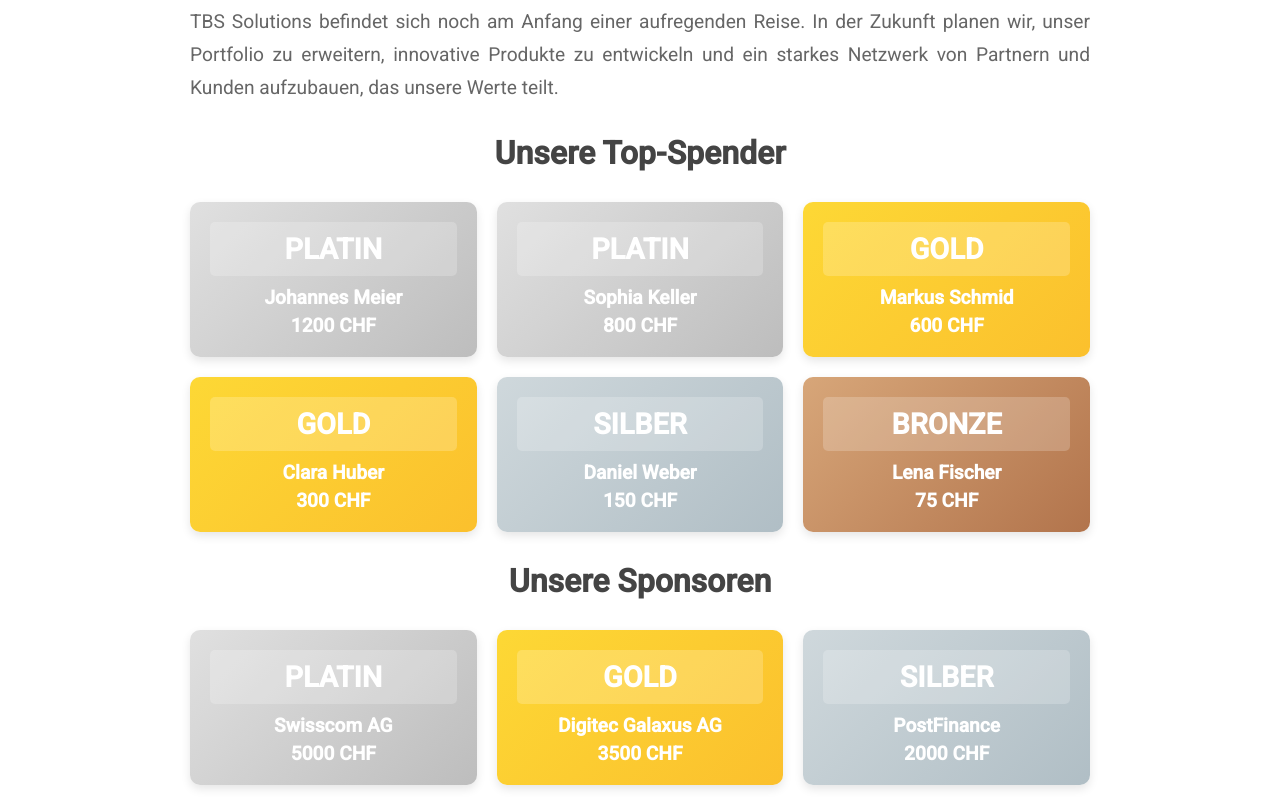
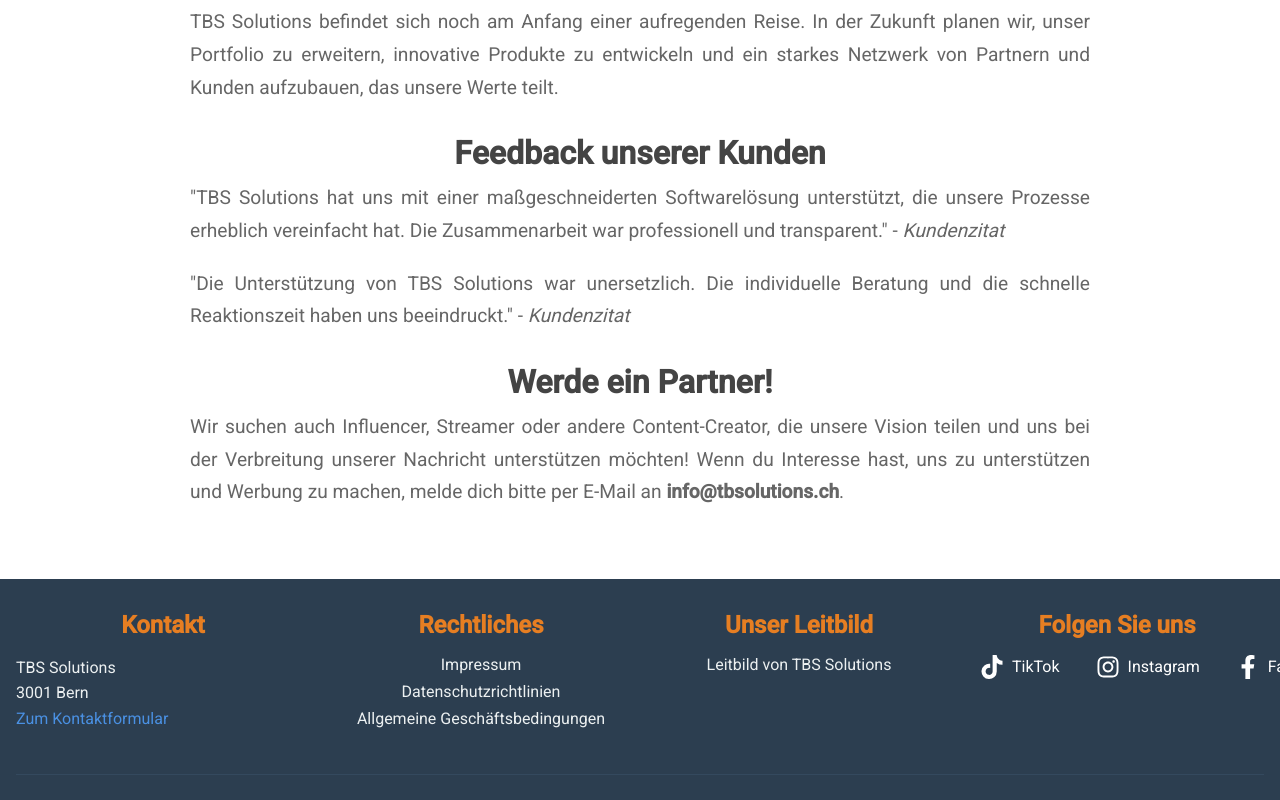
Before and after one commit to tbs-dienste/webfrostend, a React (Create React App) app: page /ueber-uns in a window 1280 px wide. Shown: the part 1540-2340 px from the top of the page. Built offline with nearby package versions, Linux system fonts and the light colour scheme; what @react-pdf/renderer would draw is missing.

Commit message:
jlksfjsf

```diff
--- a/src/components/Content/ÜberUns.jsx
+++ b/src/components/Content/ÜberUns.jsx
@@ -2,20 +2,7 @@ import React from "react";
 import "./ÜberUns.scss";
 
 const ÜberUns = () => {
-  const spender = [
-    { name: "Johannes Meier", betrag: 1200, rang: "Platin", währung: "CHF" },
-    { name: "Sophia Keller", betrag: 800, rang: "Platin", währung: "CHF" },
-    { name: "Markus Schmid", betrag: 600, rang: "Gold", währung: "CHF" },
-    { name: "Clara Huber", betrag: 300, rang: "Gold", währung: "CHF" },
-    { name: "Daniel Weber", betrag: 150, rang: "Silber", währung: "CHF" },
-    { name: "Lena Fischer", betrag: 75, rang: "Bronze", währung: "CHF" },
-  ];
 
-  const sponsoren = [
-    { name: "Swisscom AG", betrag: 5000, rang: "Platin", währung: "CHF" },
-    { name: "Digitec Galaxus AG", betrag: 3500, rang: "Gold", währung: "CHF" },
-    { name: "PostFinance", betrag: 2000, rang: "Silber", währung: "CHF" },
-  ];
 
   const farben = {
     Platin: "platin",
@@ -76,31 +63,6 @@ const ÜberUns = () => {
         TBS Solutions befindet sich noch am Anfang einer aufregenden Reise. In der Zukunft planen wir, unser Portfolio zu erweitern, innovative Produkte zu entwickeln und ein starkes Netzwerk von Partnern und Kunden aufzubauen, das unsere Werte teilt.
       </p>
 
-      <h2>Unsere Top-Spender</h2>
-      <div className="spender-grid">
-        {spender.map((s, index) => (
-          <div key={index} className={`spender-card ${farben[s.rang]}`}>
-            <div className="spender-header">{s.rang}</div>
-            <div className="spender-body">
-              <span className="spender-name">{s.name}</span>
-              <span className="spender-betrag">{s.betrag} {s.währung}</span>
-            </div>
-          </div>
-        ))}
-      </div>
-
-      <h2>Unsere Sponsoren</h2>
-      <div className="spender-grid">
-        {sponsoren.map((s, index) => (
-          <div key={index} className={`spender-card ${farben[s.rang]}`}>
-            <div className="spender-header">{s.rang}</div>
-            <div className="spender-body">
-              <span className="spender-name">{s.name}</span>
-              <span className="spender-betrag">{s.betrag} {s.währung}</span>
-            </div>
-          </div>
-        ))}
-      </div>
 
       <h2>Feedback unserer Kunden</h2>
       <p>
```
